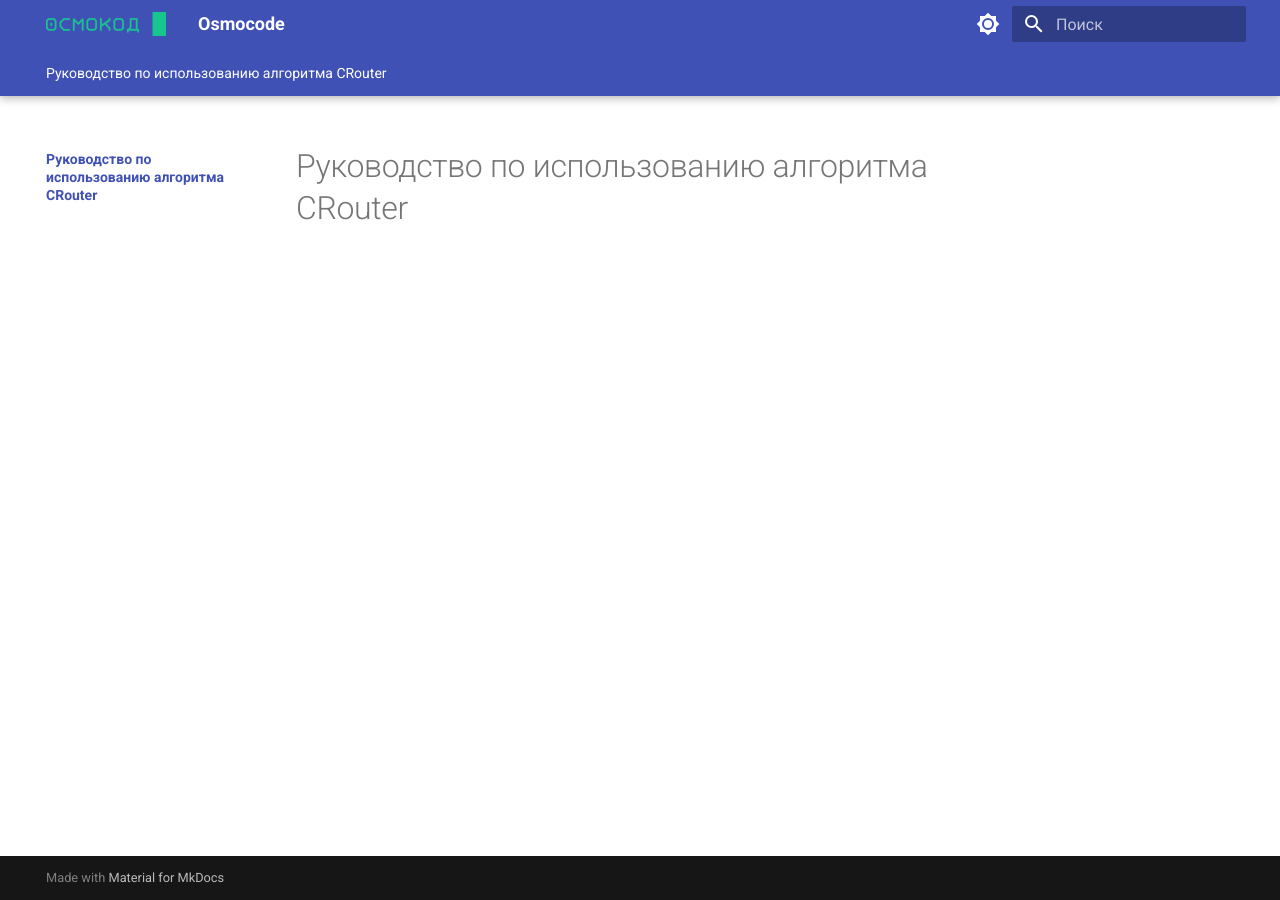
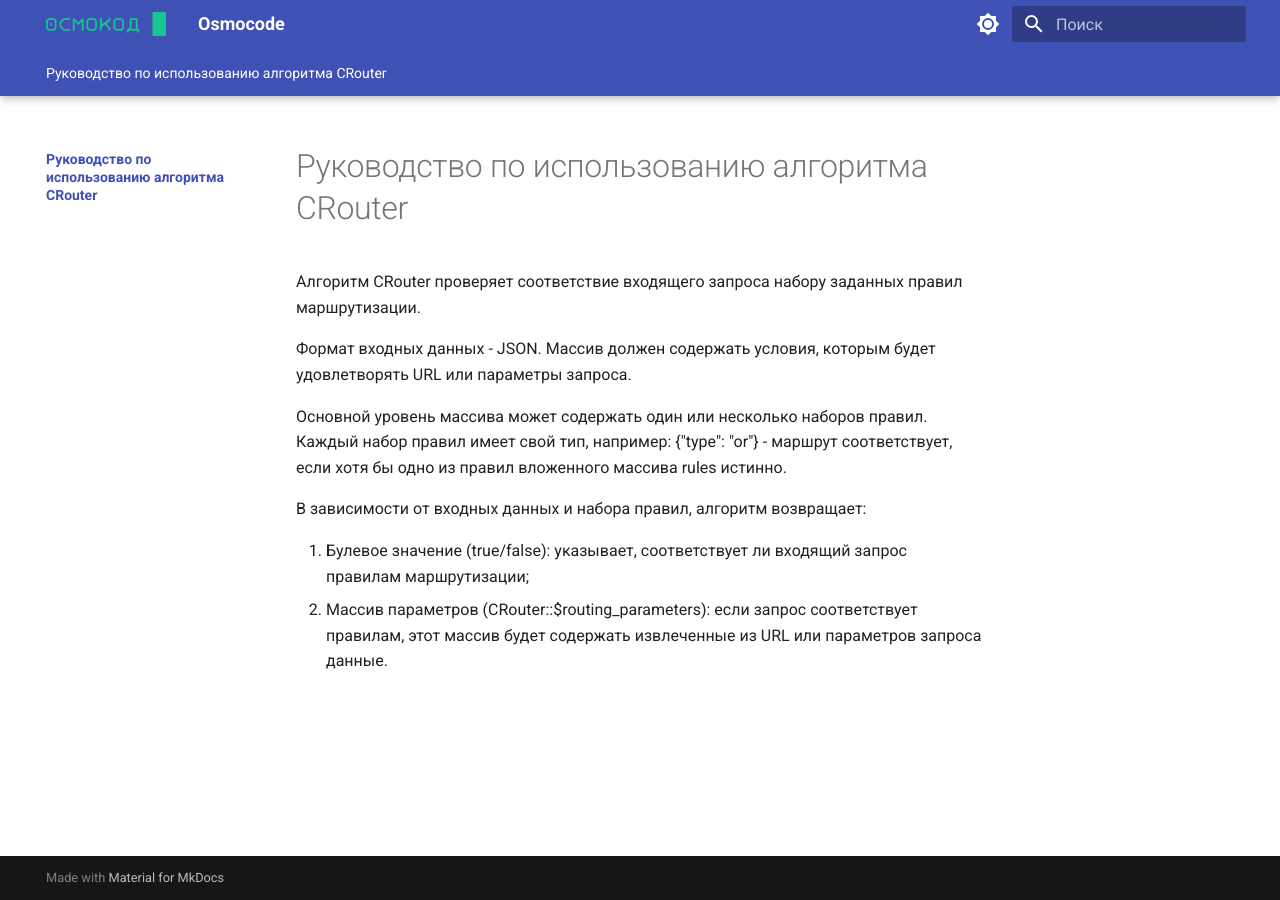
Before and after one commit to mihich-designed/osmocode, an MkDocs documentation site: the page built from docs/router_guide/index.md, in a window 1280 px wide. Built offline with MkDocs 1.6.1 and Material for MkDocs 9.7.7, drawn with Linux system fonts in a browser that asks for light colours.

Commit message:
13.12.2024_08.14

```diff
--- a/docs/router_guide/index.md
+++ b/docs/router_guide/index.md
@@ -1 +1,19 @@
 # Руководство по использованию алгоритма CRouter
+
+Алгоритм CRouter проверяет соответствие входящего запроса набору заданных
+правил маршрутизации.
+
+Формат входных данных - JSON. Массив должен содержать условия, которым
+будет удовлетворять URL или параметры запроса.
+
+Основной уровень массива может содержать один или несколько наборов правил.
+Каждый набор правил имеет свой тип, например: {"type": "or"} - маршрут
+соответствует, если хотя бы одно из правил вложенного массива rules истинно.
+
+В зависимости от входных данных и набора правил, алгоритм возвращает:
+
+1. Булевое значение (true/false): указывает, соответствует ли входящий запрос
+правилам маршрутизации;
+2. Массив параметров (CRouter::$routing_parameters): если запрос соответствует
+правилам, этот массив будет содержать извлеченные из URL или параметров запроса
+данные.
```
Also changed, not shown: requirements.txt (added, +29 -0 lines).
